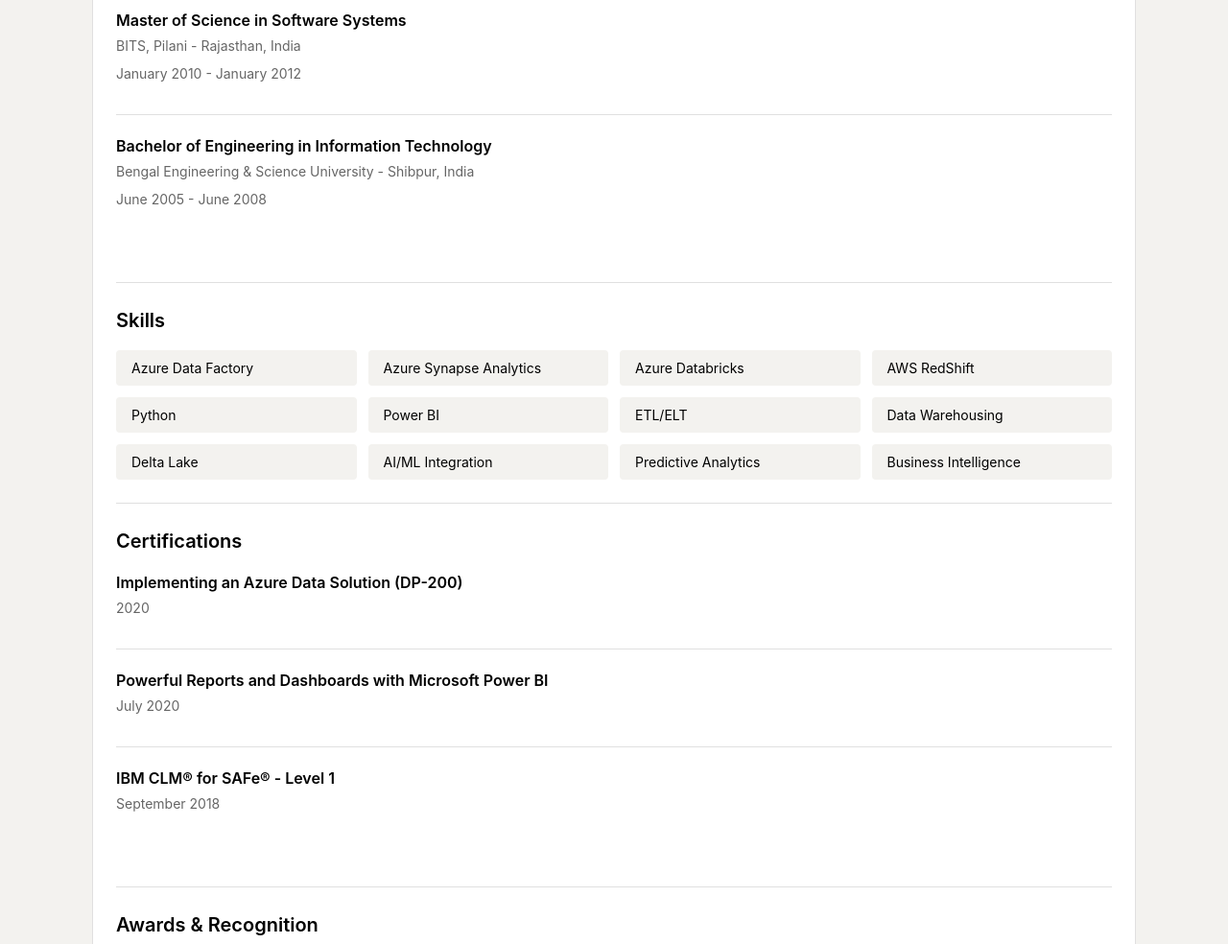
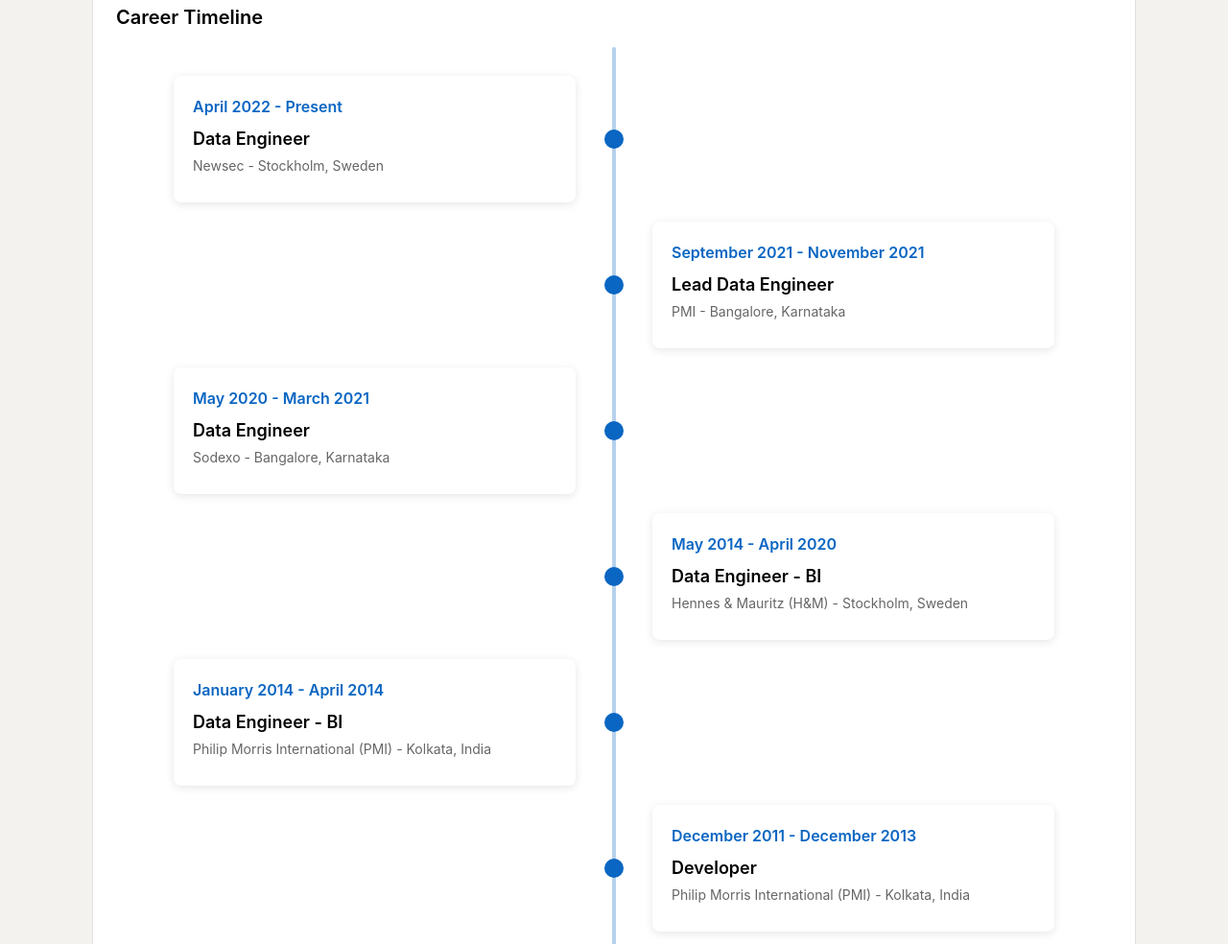
Before and after one commit to tanmoycuat/tanmoycuat.github.io, a plain HTML site: page index.html in a window 1280 px wide. Shown: the part 2572-3556 px from the top of the page at 96% size. Drawn offline with Linux system fonts and the light colour scheme.

Commit message:
add timeline

```diff
--- a/index.html
+++ b/index.html
@@ -217,6 +217,126 @@
                 grid-template-columns: repeat(auto-fill, minmax(150px, 1fr));
             }
         }
+
+        /* Timeline styles */
+        .timeline-section {
+            padding: 40px 0;
+        }
+
+        .timeline {
+            position: relative;
+            max-width: 1200px;
+            margin: 0 auto;
+            padding: 20px;
+        }
+
+        .timeline::after {
+            content: '';
+            position: absolute;
+            width: 4px;
+            background: var(--linkedin-blue);
+            top: 0;
+            bottom: 0;
+            left: 50%;
+            margin-left: -2px;
+            border-radius: 2px;
+            opacity: 0.3;
+        }
+
+        .timeline-item {
+            padding: 10px 40px;
+            position: relative;
+            width: 50%;
+            opacity: 0;
+            transform: translateY(20px);
+            animation: fadeInUp 0.5s ease forwards;
+        }
+
+        @keyframes fadeInUp {
+            to {
+                opacity: 1;
+                transform: translateY(0);
+            }
+        }
+
+        .timeline-item:nth-child(odd) {
+            left: 0;
+        }
+
+        .timeline-item:nth-child(even) {
+            left: 50%;
+        }
+
+        .timeline-content {
+            padding: 20px;
+            background: var(--background-primary);
+            border-radius: 8px;
+            box-shadow: 0 2px 10px rgba(0, 0, 0, 0.1);
+            position: relative;
+            transition: transform 0.3s ease, box-shadow 0.3s ease;
+        }
+
+        .timeline-content:hover {
+            transform: translateY(-5px);
+            box-shadow: 0 5px 15px rgba(0, 0, 0, 0.15);
+        }
+
+        .timeline-item::before {
+            content: '';
+            position: absolute;
+            width: 20px;
+            height: 20px;
+            background: var(--linkedin-blue);
+            border-radius: 50%;
+            top: 50%;
+            transform: translateY(-50%);
+            right: -10px;
+            z-index: 1;
+        }
+
+        .timeline-item:nth-child(even)::before {
+            left: -10px;
+        }
+
+        .timeline-date {
+            font-weight: 600;
+            color: var(--linkedin-blue);
+            margin-bottom: 8px;
+        }
+
+        .timeline-title {
+            font-size: 18px;
+            font-weight: 600;
+            margin-bottom: 4px;
+            color: var(--text-primary);
+        }
+
+        .timeline-company {
+            font-size: 14px;
+            color: var(--text-secondary);
+            margin-bottom: 8px;
+        }
+
+        @media (max-width: 768px) {
+            .timeline::after {
+                left: 31px;
+            }
+
+            .timeline-item {
+                width: 100%;
+                padding-left: 70px;
+                padding-right: 20px;
+            }
+
+            .timeline-item:nth-child(even) {
+                left: 0;
+            }
+
+            .timeline-item::before {
+                left: 21px;
+                right: auto;
+            }
+        }
     </style>
 </head>
 <body>
@@ -349,6 +469,59 @@
                 </div>
             </div>
 
+            <div class="section timeline-section">
+                <h2 class="section-title">Career Timeline</h2>
+                <div class="timeline">
+                    <div class="timeline-item" style="animation-delay: 0.1s;">
+                        <div class="timeline-content">
+                            <div class="timeline-date">April 2022 - Present</div>
+                            <div class="timeline-title">Data Engineer</div>
+                            <div class="timeline-company">Newsec - Stockholm, Sweden</div>
+                        </div>
+                    </div>
+
+                    <div class="timeline-item" style="animation-delay: 0.2s;">
+                        <div class="timeline-content">
+                            <div class="timeline-date">September 2021 - November 2021</div>
+                            <div class="timeline-title">Lead Data Engineer</div>
+                            <div class="timeline-company">PMI - Bangalore, Karnataka</div>
+                        </div>
+                    </div>
+
+                    <div class="timeline-item" style="animation-delay: 0.3s;">
+                        <div class="timeline-content">
+                            <div class="timeline-date">May 2020 - March 2021</div>
+                            <div class="timeline-title">Data Engineer</div>
+                            <div class="timeline-company">Sodexo - Bangalore, Karnataka</div>
+                        </div>
+                    </div>
+
+                    <div class="timeline-item" style="animation-delay: 0.4s;">
+                        <div class="timeline-content">
+                            <div class="timeline-date">May 2014 - April 2020</div>
+                            <div class="timeline-title">Data Engineer - BI</div>
+                            <div class="timeline-company">Hennes & Mauritz (H&M) - Stockholm, Sweden</div>
+                        </div>
+                    </div>
+
+                    <div class="timeline-item" style="animation-delay: 0.5s;">
+                        <div class="timeline-content">
+                            <div class="timeline-date">January 2014 - April 2014</div>
+                            <div class="timeline-title">Data Engineer - BI</div>
+                            <div class="timeline-company">Philip Morris International (PMI) - Kolkata, India</div>
+                        </div>
+                    </div>
+
+                    <div class="timeline-item" style="animation-delay: 0.6s;">
+                        <div class="timeline-content">
+                            <div class="timeline-date">December 2011 - December 2013</div>
+                            <div class="timeline-title">Developer</div>
+                            <div class="timeline-company">Philip Morris International (PMI) - Kolkata, India</div>
+                        </div>
+                    </div>
+                </div>
+            </div>
+
             <div class="section">
                 <h2 class="section-title">Education</h2>
 
```
